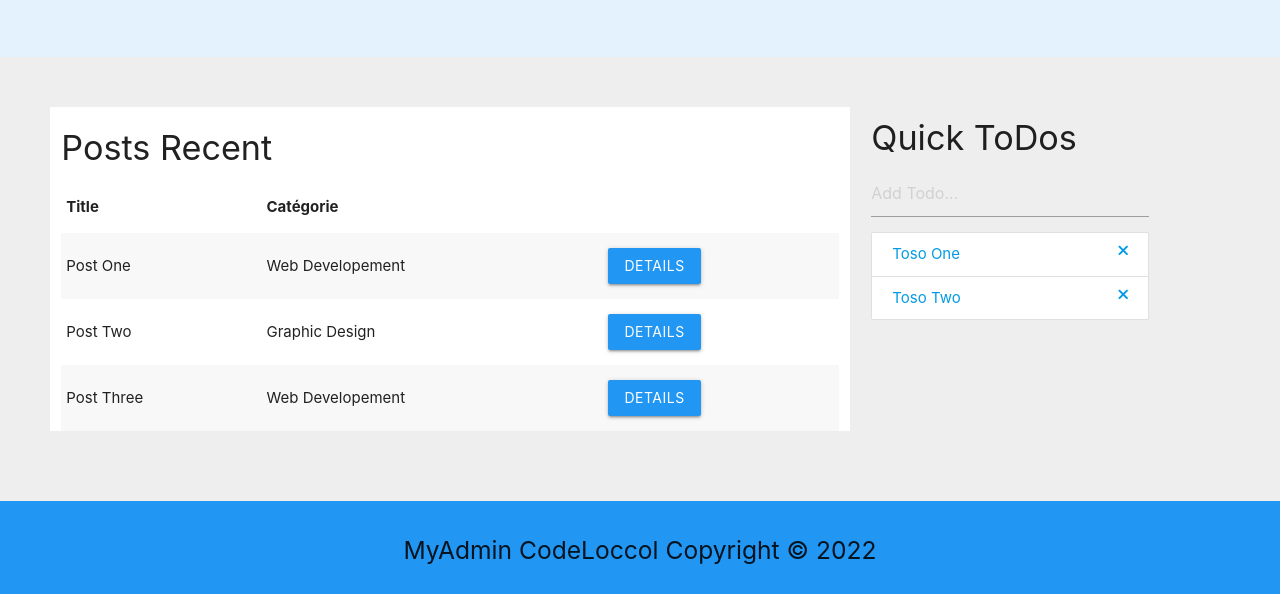
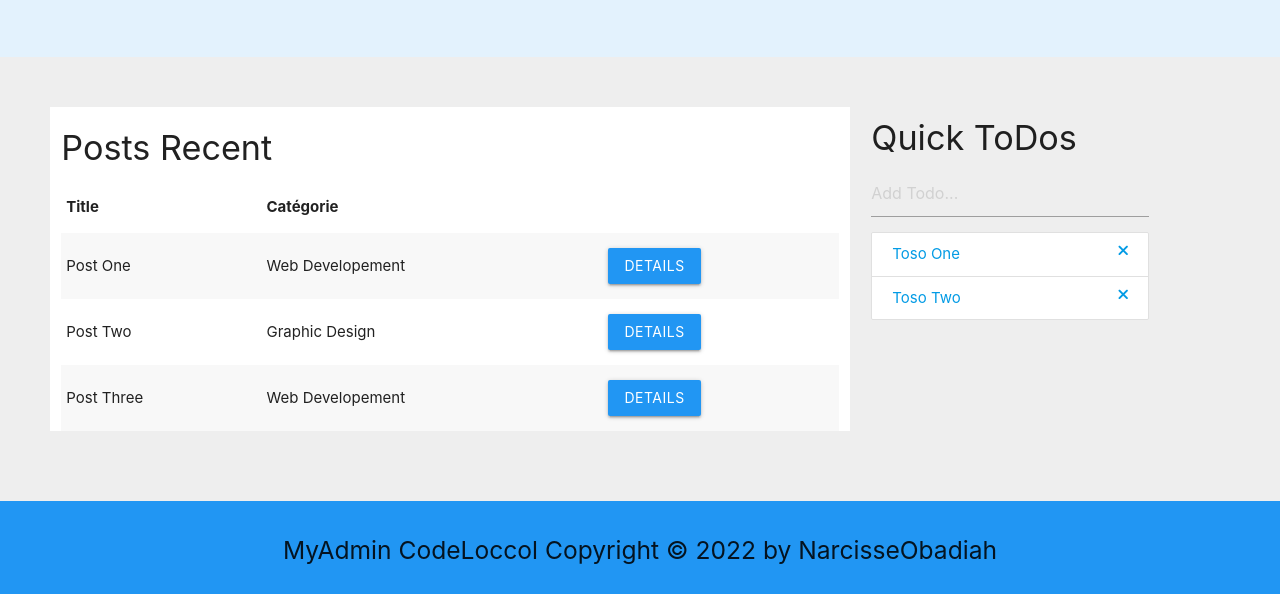
Before and after one commit to NarcisseObadiah/myadmin, a plain HTML site: page index.html in a window 1280 px wide. Shown: the part 796-1390 px from the top of the page. Drawn offline with nearby package versions, Linux system fonts and the light colour scheme; a script that the page names is missing.

Commit message:
firstcommit

```diff
--- a/index.html
+++ b/index.html
@@ -307,7 +307,7 @@
 
 
         <footer class="blue center section" style="padding: 20px;">
-            <h5>MyAdmin CodeLoccol Copyright &copy; 2022</h5>
+            <h5>MyAdmin CodeLoccol Copyright &copy; 2022 by NarcisseObadiah</h5>
         </footer>
 
         <!--Jquery-->
```
